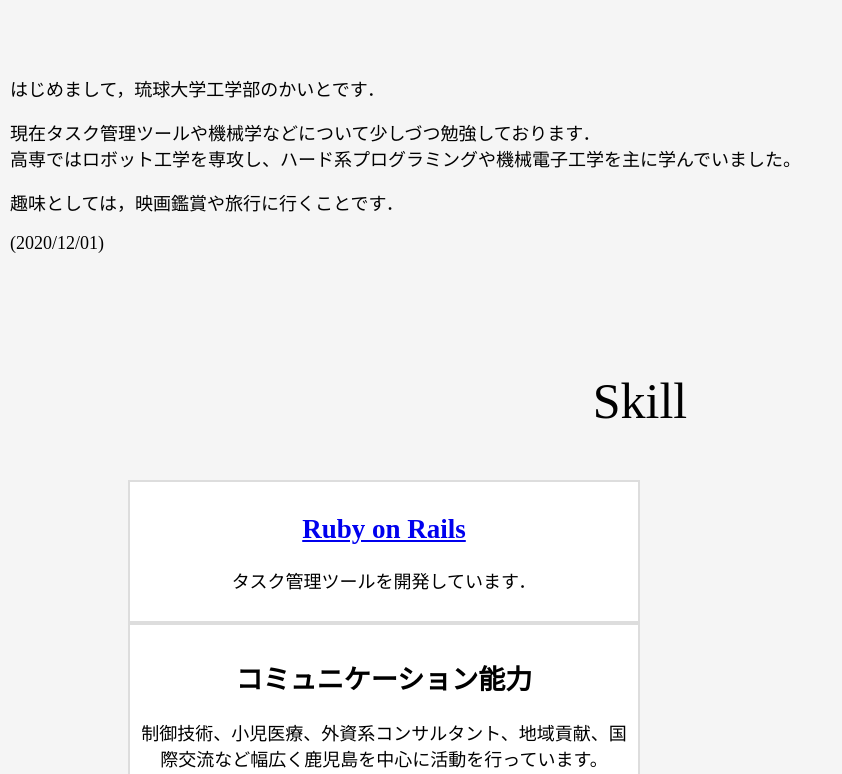
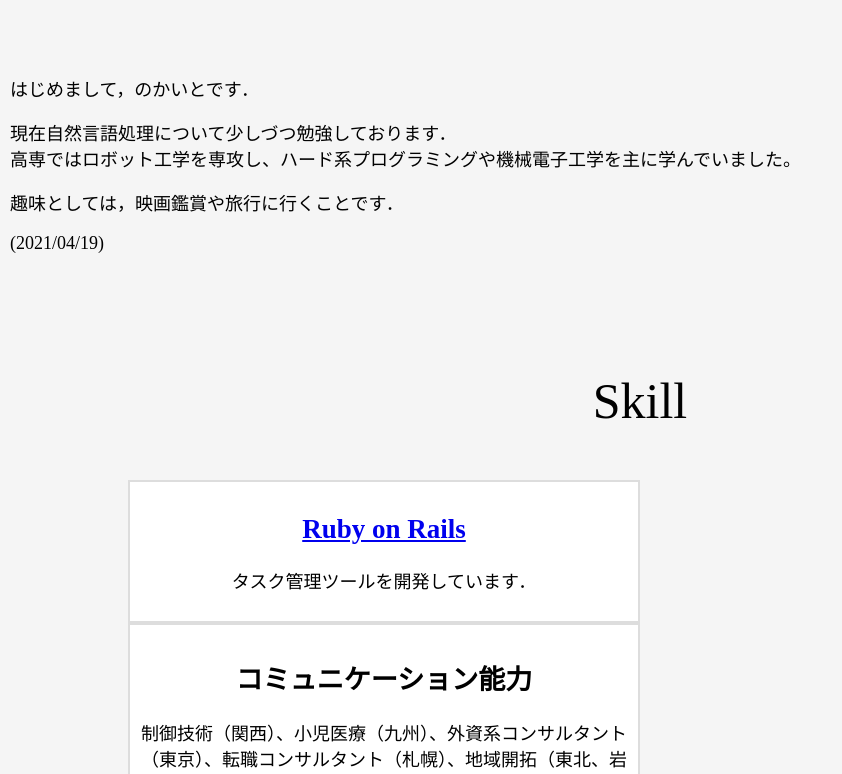
Before and after one commit to kaityan5/portfolio, a plain HTML site: page index.html in a window 1280 px wide. Shown: the part 629-1403 px from the top of the page, without its empty margins (0-842 px from the left). Drawn offline with nearby package versions, Linux system fonts and the light colour scheme; a web font is replaced by a local one.

Commit message:
no message

```diff
--- a/index.html
+++ b/index.html
@@ -44,10 +44,10 @@
 
 													<div class="block-ja" style="text-align: left;">
 														<p>
-															はじめまして，琉球大学工学部のかいとです．
+															はじめまして，のかいとです．
 														</p>
 														<p>
-															現在タスク管理ツールや機械学などについて少しづつ勉強しております．
+															現在自然言語処理について少しづつ勉強しております．
 															<br>
 															高専ではロボット工学を専攻し、ハード系プログラミングや機械電子工学を主に学んでいました。
 														</p>
@@ -55,7 +55,7 @@
 															趣味としては，映画鑑賞や旅行に行くことです．
 														</p>
 														<p>
-															(2020/12/01)
+															(2021/04/19)
 														</p>
 												</div>
 											</div>
@@ -87,7 +87,7 @@
 											コミュニケーション能力
 										</h2>
 										<p>
-											制御技術、小児医療、外資系コンサルタント、地域貢献、国際交流など幅広く鹿児島を中心に活動を行っています。
+											制御技術（関西）、小児医療（九州）、外資系コンサルタント（東京）、転職コンサルタント（札幌）、地域開拓（東北、岩手）地域貢献、国際交流（鹿児島）など幅広く活動を行っています。
 										</p>
 										<img src="img/倫理総合討論　4班集合写真　温野菜.png">
 
@@ -100,27 +100,6 @@
 
 
 
-
-														<!--
-															<div class="skillbox">
-																	<h2>
-																	制御システム開発
-
-																	</h2>
-																	<p>
-																		コミュニケーション能力
-																	</p>
-																	<p>
-																		制御技術、小児医療、外資系コンサルタント、地域貢献、国際交流など幅広く鹿児島を中心に活動を行っています。
-																	</P>
-																	<img src="img/ベトナム青少年との交流.png">
-
-																	<p>
-																		<a href='https://goo.gl/maps/cdHE58sRCnM637Xu9'>場所：桜島</a>
-
-																	</p>
-															</div>
-														　　-->
 
 
 
```
